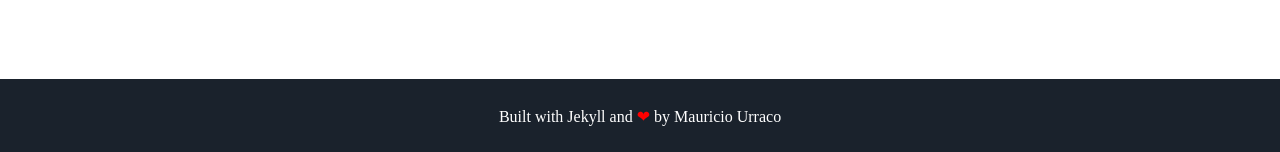
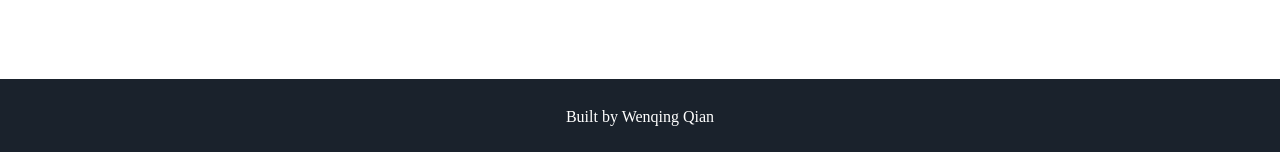
Before and after one commit to ConchaEspina/conchaespina.github.io, a Jekyll site: the page built from index.html, in a window 1280 px wide. Shown: the part 1107-1259 px from the top of the page. Built offline with Jekyll 4.4.1, drawn with Linux system fonts in a browser that asks for light colours; some web fonts are replaced.

Commit message:
Update footer.html

```diff
--- a/_includes/footer.html
+++ b/_includes/footer.html
@@ -1,6 +1,6 @@
 <footer class="footer">
     <!-- <p>&copy; {{ site.username }}</p> -->
-    <p>Built with Jekyll and <span class="love">❤</span> by <a href="https://github.com/murraco">Mauricio Urraco</a></p>
+    <p>Built by <a href="https://github.com/conchaespina">Wenqing Qian</a></p>
 </footer>
 <script src="{{ '/assets/js/particles.min.js' | prepend: site.baseurl }}"></script>
 <script src="{{ '/assets/js/sweet-scroll.min.js' | prepend: site.baseurl }}"></script>
```
